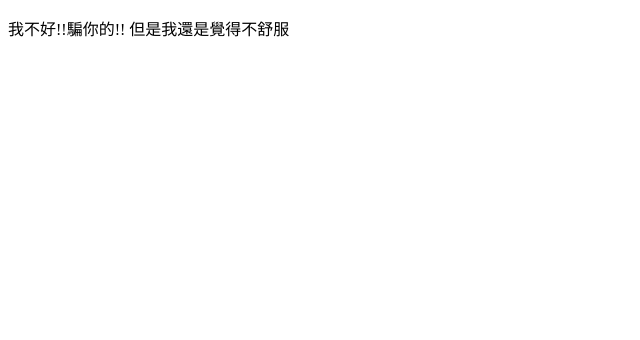
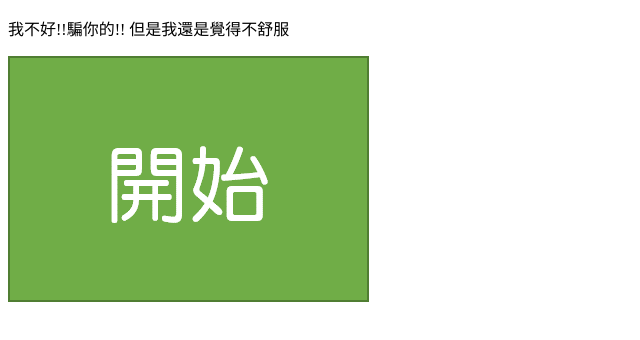
Before and after one commit to wupojung/MyWeb, a plain HTML site: page index.html in a window 1280 px wide. Shown: the whole page, without its empty margins (0-640 px from the left). Drawn offline with Linux system fonts and the light colour scheme.

Commit message:
新增圖片

```diff
--- a/index.html
+++ b/index.html
@@ -5,6 +5,7 @@
     <title>Title</title>
 </head>
 <body>
-<p>我不好!!騙你的!!  但是我還是覺得不舒服</p>
+<p>我不好!!騙你的!! 但是我還是覺得不舒服</p>
+<img src="img/button.png"/>
 </body>
 </html>
```
Also changed, not shown: img/button.png (added).
